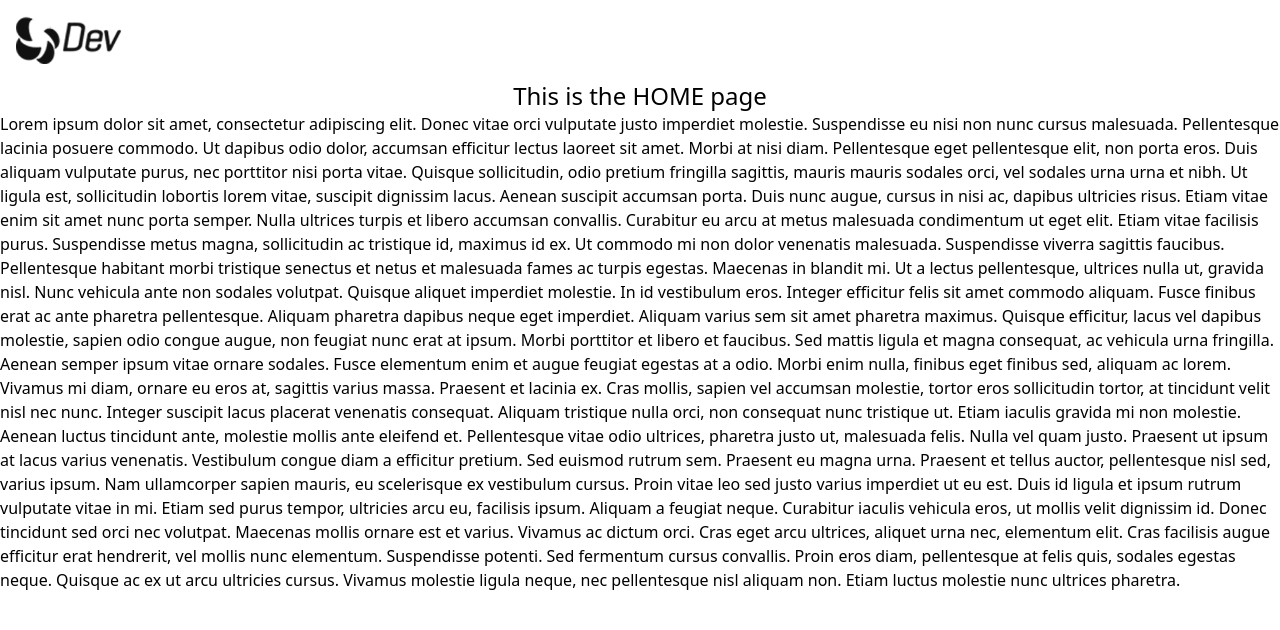
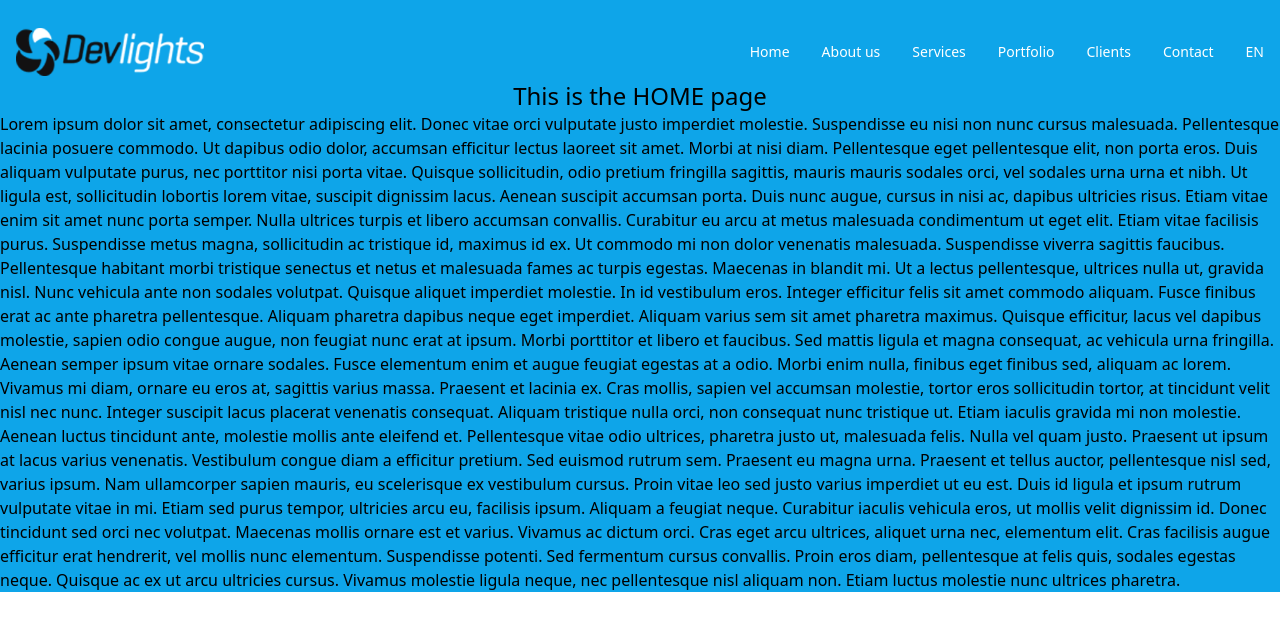
Before and after one commit to ignacioLiotti/test-1441654, a Next.js app: page / in a window 1280 px wide. Shown: the top 630 px of the page. Built offline with nearby package versions, Linux system fonts and the light colour scheme.

Commit message:
Finished polishing scroll animation of Navbar

```diff
--- a/components/Layout.js
+++ b/components/Layout.js
@@ -1,6 +1,6 @@
-import React from 'react'
-import Head from 'next/head'
-import Navbar from './Navbar'
+import React from "react";
+import Head from "next/head";
+import Navbar from "./Navbar";
 
 function Layout({ children }) {
   return (
@@ -9,9 +9,9 @@ function Layout({ children }) {
       <Head>
         <link rel="icon" href="/favicon.png" />
       </Head>
-            <div className='flex-grow pt-16 md:pt-20'>{children}</div>
+      <div className="flex-grow pt-16 md:pt-20 bg-sky-500">{children}</div>
     </>
-    )
+  );
 }
 
-export default Layout
+export default Layout;
--- a/components/Navbar.js
+++ b/components/Navbar.js
@@ -32,12 +32,20 @@ function Navbar() {
   return (
     /* TODO: add max-width of inner container with responsive breakpoints*/
     <nav
-      className={`${
-        scrolledDown ? "navbar-gradient shadow-md" : "bg-transparent"
-      } fixed w-full h-16 md:h-20 border-b-sky-200 flex flex-row items-center justify-between`}
+      className={`fixed w-full h-16 md:h-20 flex flex-row items-center justify-between transition-all duration-300 ease-in`}
     >
-      {/* TODO: add animation of bg gradient when scrolling down*/}
-      <div className="flex flex-row items-center justify-between w-full p-4">
+      <div
+        className={`${
+          scrolledDown
+            ? "opacity-100 h-[4.875rem]"
+            : "opacity-0 h-[3.75rem] md:h-20"
+        } absolute top-0 navbar-gradient w-screen -z-10 transition-all duration-300 ease-in`}
+      ></div>
+      <div
+        className={`${
+          scrolledDown ? "translate-y-2 md:translate-y-0" : "md:translate-y-3"
+        } flex flex-row items-center justify-between w-full p-4 transition-all duration-300 ease-in`}
+      >
         <img
           className="h-9 md:h-12 object-contain"
           src="/images/logo.png"
@@ -62,7 +70,11 @@ function Navbar() {
           </button>
         )}
       </div>
-      <div className="hidden md:block">
+      <div
+        className={`${
+          scrolledDown ? "translate-y-0" : "translate-y-3"
+        } hidden md:block transition-all duration-300 ease-in`}
+      >
         <ul className="flex flex-row items-center justify-end">
           {/* TODO: add the indicator for the current section as an underline*/}
           {navigationData.map((item) => (
```
Lines whose indentation alone changed are shown as unchanged.
